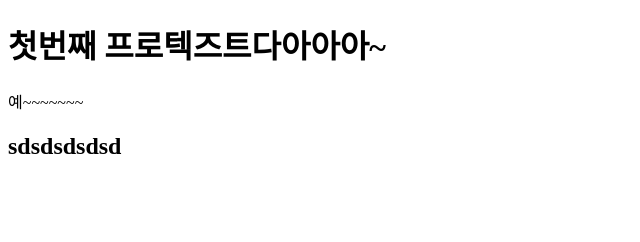
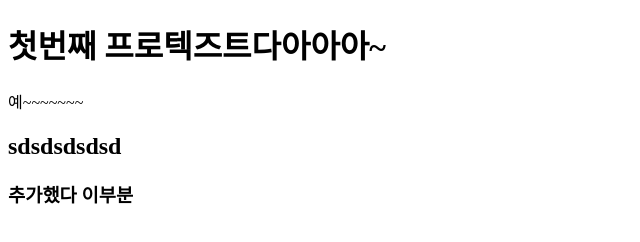
Before and after one commit to holeshin/JavaScript_Number-matching-game, a plain HTML site: page index.html in a window 1280 px wide. Shown: the whole page, without its empty margins (0-640 px from the left). Drawn offline with Linux system fonts and the light colour scheme.

Commit message:
second commit

```diff
--- a/index.html
+++ b/index.html
@@ -11,5 +11,9 @@
     <h1>첫번째 프로텍즈트다아아아~</h1>
     <p>예~~~~~~~</p>
     <h2>sdsdsdsdsd</h2>
+
+    <h3>
+        추가했다 이부분
+    </h3>
   </body>
 </html>
```
